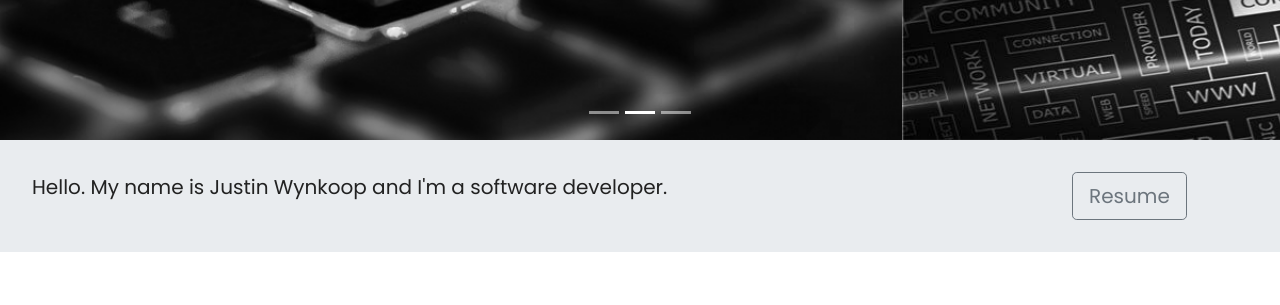
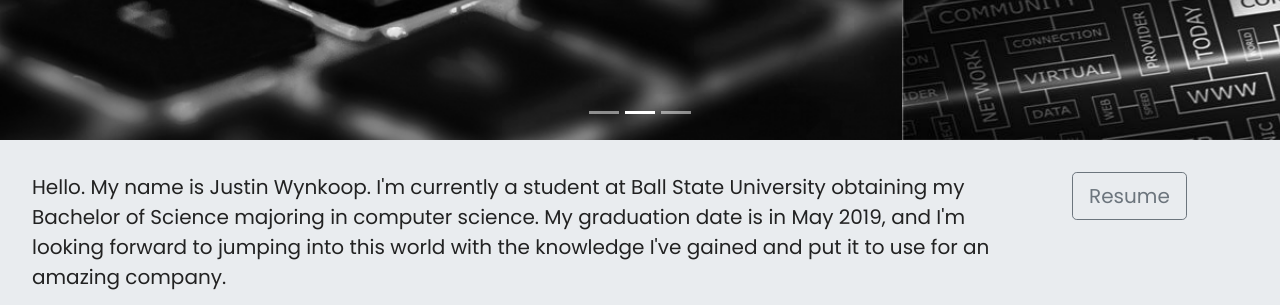
Before and after one commit to justinxwynkoop/justinxwynkoop.github.io, a plain HTML site: page index.html in a window 1280 px wide. Shown: the part 495-800 px from the top of the page. Drawn offline with nearby package versions, Linux system fonts and the light colour scheme.

Commit message:
Added bio

```diff
--- a/index.html
+++ b/index.html
@@ -82,7 +82,8 @@
         <div class="col-xs-12 col-sm-12 col-md-9 col-lg-9 col-xl-10">
           <!--Add small paragraph about self-->
           <p class="lead">
-            Hello. My name is Justin Wynkoop and I'm a software developer.
+            Hello. My name is Justin Wynkoop. I'm currently a student at Ball State University obtaining my Bachelor of Science majoring in computer science.
+            My graduation date is in May 2019, and I'm looking forward to jumping into this world with the knowledge I've gained and put it to use for an amazing company.
           </p>
         </div>
         <div class="col-xs-12 col-sm-12 col-md-3 col-lg-3 col-xl-2">
```
